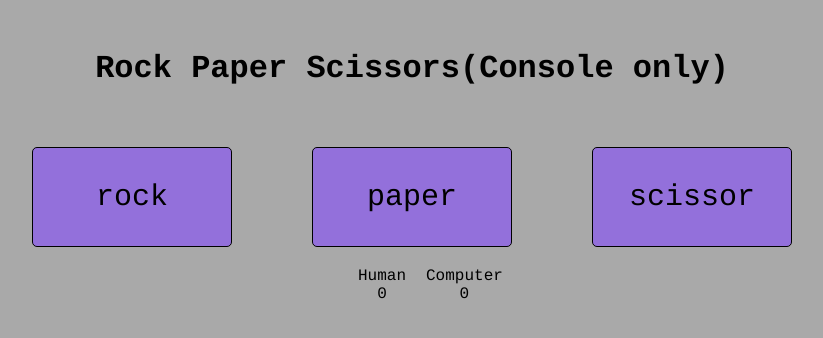
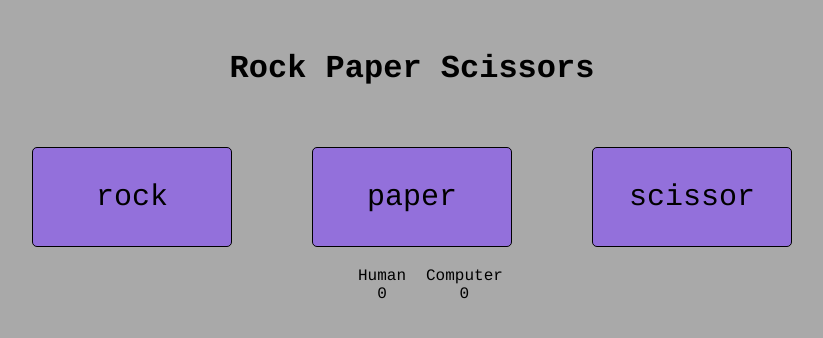
Before and after one commit to AshutoshThings/RockPaperScissors, a plain HTML site: page index.html in a window 1280 px wide. Shown: the whole page, without its empty margins (228-1051 px from the left). Drawn offline with Linux system fonts and the light colour scheme.

Commit message:
update homepage content

```diff
--- a/index.html
+++ b/index.html
@@ -9,7 +9,7 @@
 </head>
 <body>
 	<div class="header">
-		<H1>Rock Paper Scissors(Console only)</H1>
+		<H1>Rock Paper Scissors</H1>
 	</div>
 	<div class="container">
 		<span value = "rock">rock</span>
--- a/js/script.js
+++ b/js/script.js
@@ -11,11 +11,9 @@ function getComputerChoice(){
 	computerChoice.textContent = `Computer has chosen : ${choices[num]}`;
 	return choices[num];
 }
-
 function getHumanChoice(e){
 	return e.srcElement.innerText;
 }
-
 function playRound(computer, human){
 	let result = document.querySelector(".result");
 	if(computer == "rock" && human =="paper")
@@ -46,7 +44,6 @@ function playRound(computer, human){
 		result.textContent = "Computer won this round!";
 		computerScoreElem.textContent = computerScore;
 	}
-
 }
 function playGame(e)
 {
```
